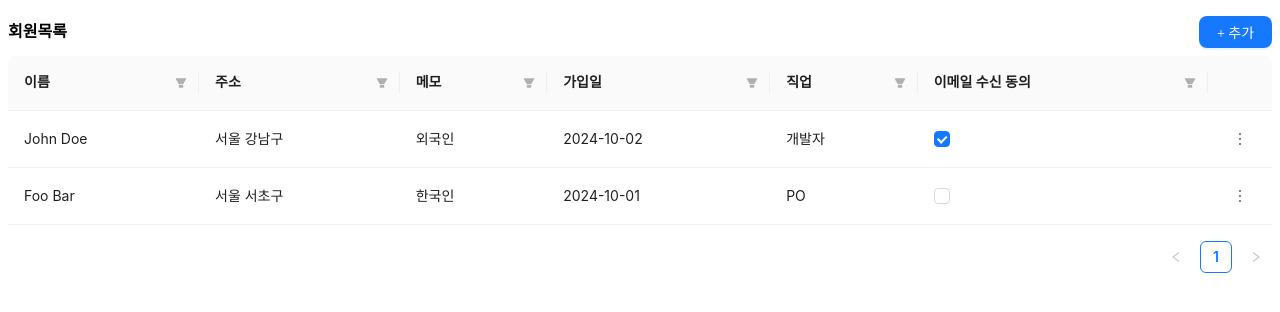
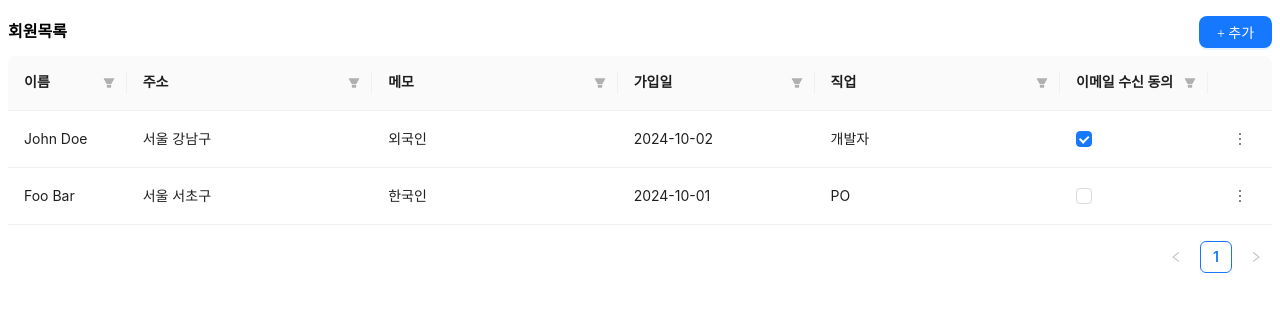
Before and after one commit to limbin1169/signup_table, a React (Vite) app: page / in a window 1280 px wide. Shown: the top 312 px of the page. Built offline with nearby package versions, Linux system fonts and the light colour scheme.

Commit message:
fix: modal Edit 맵핑 및 필터 동적으로 맵핑되도록 구조 변경

```diff
--- a/package.json
+++ b/package.json
@@ -12,6 +12,7 @@
   "dependencies": {
     "@ant-design/icons": "^6.0.0",
     "antd": "^5.15.1",
+    "dayjs": "^1.11.13",
     "mobx": "^6.13.7",
     "mobx-react": "^9.2.0",
     "react": "^18.2.0",
--- a/src/App.tsx
+++ b/src/App.tsx
@@ -3,15 +3,21 @@ import styled from "styled-components";
 import { useCoreStore } from "./CoreProvider";
 import { Observer } from "mobx-react";
 import { RecordModal, RecordTable } from "./components";
+import { RecordModel } from "./models";
 
 const App = () => {
   const { recordStore, uiStore } = useCoreStore();
 
   const handleAddClick = () => {
+    uiStore.setCurrentRecord();
     uiStore.setIsModalOpen(true);
   };
   const handleClose = () => {
     uiStore.setIsModalOpen(false);
+  };
+  const handleEditClick = (record: RecordModel) => {
+    uiStore.setCurrentRecord(record);
+    uiStore.setIsModalOpen(true);
   };
 
   return (
@@ -22,20 +28,24 @@ const App = () => {
           + 추가
         </AddButton>
       </TitleWrapper>
+
       <Observer>
         {() => (
           <RecordTable
             records={recordStore.records}
             fields={recordStore.fields}
+            onEdit={handleEditClick}
           />
         )}
       </Observer>
+
       <Observer>
         {() => (
           <RecordModal
             open={uiStore.isModalOpen}
             onClose={handleClose}
             fields={recordStore.fields}
+            initialValues={uiStore.currentRecord}
           />
         )}
       </Observer>
--- a/src/components/RecordModal.tsx
+++ b/src/components/RecordModal.tsx
@@ -2,10 +2,10 @@ import { Button, Checkbox, DatePicker, Form, Input, Modal, Select } from "antd";
 import { useCoreStore } from "../CoreProvider";
 import { Observer } from "mobx-react";
 import styled from "styled-components";
-import { FieldModel, JobType, RecordModel } from "../models";
+import { FieldModel, RecordModel } from "../models";
 import { useEffect, useState } from "react";
 import TextArea from "antd/es/input/TextArea";
-import { toJS } from "mobx";
+import dayjs from "dayjs";
 
 interface RecordModalProps {
   open: boolean;
@@ -25,6 +25,7 @@ export const RecordModal: React.FC<RecordModalProps> = ({
   const [formValues, setFormValues] = useState<Partial<RecordModel>>({});
 
   const isSubmitDisabled = !formValues.name || !formValues.regiDate;
+
   useEffect(() => {
     if (open) {
       form.resetFields();
@@ -32,7 +33,17 @@ export const RecordModal: React.FC<RecordModalProps> = ({
 
       if (initialValues) {
         const values = { ...initialValues };
-        form.setFieldsValue(values);
+
+        const formValues = { ...values };
+
+        if (values.regiDate) {
+          const dayjsObj = dayjs(values.regiDate);
+          if (dayjsObj.isValid()) {
+            formValues.regiDate = dayjsObj;
+          }
+        }
+
+        form.setFieldsValue(formValues);
         setFormValues(values);
       } else {
         form.setFieldsValue({ job: "개발자" });
@@ -42,22 +53,27 @@ export const RecordModal: React.FC<RecordModalProps> = ({
   }, [open, initialValues, form, fields]);
 
   const handleValuesChange = (changedValues: any) => {
-    setFormValues((prev) => ({ ...prev, ...changedValues }));
+    const updatedValues = { ...changedValues };
+
+    Object.keys(changedValues).forEach((key) => {
+      const field = fields.find((x) => x.id === key);
+      if (field?.type === "date" && changedValues[key]) {
+        updatedValues[key] = changedValues[key].format("YYYY-MM-DD");
+      }
+    });
+
+    setFormValues((prev) => ({ ...prev, ...updatedValues }));
   };
 
   const handleFinish = () => {
-    console.log(`formValues`, formValues);
-    recordStore.addRecord(formValues);
-    console.log(toJS(recordStore.records));
-  };
+    const values = { ...formValues };
+    if (initialValues) {
+      recordStore.updateRecord(values);
+    } else {
+      recordStore.addRecord(values);
+    }
 
-  const handleDateChange = (date: any, dateString: string | string[]) => {
-    if (Array.isArray(dateString)) return;
-    setFormValues((prev) => ({ ...prev, regiDate: dateString }));
-  };
-
-  const handleSelectChange = (value: JobType) => {
-    form.setFieldValue("job", value);
+    onClose();
   };
 
   const renderItems = (field: FieldModel) => {
@@ -73,12 +89,12 @@ export const RecordModal: React.FC<RecordModalProps> = ({
           <DatePicker
             style={{ width: "100%" }}
             placeholder={"Select date"}
-            onChange={handleDateChange}
+            format="YYYY-MM-DD"
           />
         );
       case "select":
         return (
-          <Select style={{ width: `85px` }} onChange={handleSelectChange}>
+          <Select style={{ width: `85px` }}>
             {selectBoxOptions?.map((option) => (
               <Select.Option key={option.value} value={option.value}>
                 {option.label}
@@ -97,7 +113,7 @@ export const RecordModal: React.FC<RecordModalProps> = ({
     <Observer>
       {() => (
         <StyledModal
-          title="회원 추가"
+          title={initialValues ? "회원 수정" : "회원 추가"}
           open={open}
           width={520}
           onCancel={onClose}
--- a/src/components/RecordTable.tsx
+++ b/src/components/RecordTable.tsx
@@ -3,35 +3,96 @@ import { useCoreStore } from "../CoreProvider";
 import { MoreOutlined } from "@ant-design/icons";
 import { styled } from "styled-components";
 import { FieldModel, RecordModel } from "../models";
+import { Observer } from "mobx-react";
 import { toJS } from "mobx";
-import { Observer } from "mobx-react";
 
 interface RecordTableProps {
   records: RecordModel[];
   fields: FieldModel[];
+  onEdit: (data: RecordModel) => void;
 }
 
 export const RecordTable: React.FC<RecordTableProps> = ({
   records,
   fields,
+  onEdit,
 }) => {
   const { recordStore } = useCoreStore();
 
+  const getColumnWidth = (fieldId: string) => {
+    switch (fieldId) {
+      case "id":
+        return 0;
+      case "name":
+        return 120;
+      case "address":
+        return 250;
+      case "memo":
+        return 250;
+      case "regiDate":
+        return 200;
+      case "job":
+        return 250;
+      case "isMailAgreed":
+        return 150;
+      default:
+        return 120;
+    }
+  };
+
+  const handleMenuClick = (key: string, record: RecordModel) => {
+    switch (key) {
+      case "edit":
+        onEdit(record);
+        break;
+      case "delete":
+        recordStore.removeRecord(record.id);
+        break;
+      default:
+        break;
+    }
+  };
+
+  return (
+    <Observer>
+      {() => {
+        const dataSource = toJS(records);
+
         const fieldColumns = fields.map((field) => {
+          const uniqueValues = Array.from(
+            new Set(
+              dataSource.map((record) => record[field.id as keyof RecordModel])
+            )
+          ).filter((value) => value !== undefined && value !== null);
+
+          const filterOptions = uniqueValues.map((value) => ({
+            text: String(value),
+            value: value,
+          }));
+
           const column: any = {
             title: field.label,
             dataIndex: field.id,
             key: field.id,
-      filters: [
-        {
-          text: field.type,
-          value: "Joe",
+            width: getColumnWidth(field.id),
+            filters: filterOptions.length > 0 ? filterOptions : undefined,
+            onFilter: (value: any, record: RecordModel) => {
+              const fieldValue = record[field.id as keyof RecordModel];
+
+              if (typeof fieldValue === "boolean") {
+                return fieldValue === (value === "true");
+              }
+
+              return String(fieldValue).includes(String(value));
             },
-      ],
           };
 
           if (field.id === "isMailAgreed") {
             column.render = (value: boolean) => <Checkbox checked={value} />;
+            column.filters = [
+              { text: "선택됨", value: "true" },
+              { text: "선택 안함", value: "false" },
+            ];
           }
 
           return column;
@@ -70,25 +131,8 @@ export const RecordTable: React.FC<RecordTableProps> = ({
 
         const columns = [...fieldColumns, actionColumn];
 
-  const handleMenuClick = (key: string, record: RecordModel) => {
-    switch (key) {
-      case "edit":
-        recordStore.updateRecord({
-          id: record.id,
-          name: "임빈11111111111",
-        });
-        break;
-      case "delete":
-        recordStore.removeRecord(record.id);
-        break;
-      default:
-        break;
-    }
-  };
-
-  return (
-    <Observer>
-      {() => <Table columns={columns} dataSource={records} rowKey="id" />}
+        return <Table columns={columns} dataSource={dataSource} rowKey="id" />;
+      }}
     </Observer>
   );
 };
--- a/src/models/RecordModel.ts
+++ b/src/models/RecordModel.ts
@@ -1,4 +1,7 @@
+import dayjs from "dayjs";
 import { makeAutoObservable } from "mobx";
+
+let idCounter = 2;
 
 export type JobType = "개발자" | "PO" | "디자이너";
 
@@ -7,16 +10,20 @@ export class RecordModel {
   name: string = "";
   address?: string;
   memo?: string;
-  regiDate: string = "";
+  regiDate: string | dayjs.Dayjs = "";
   job?: JobType;
   isMailAgreed: boolean = false;
 
   constructor(data?: Partial<RecordModel>) {
+    makeAutoObservable(this);
+
     if (data) {
+      if (!data?.id) {
+        idCounter++;
+        this.id = idCounter + "";
+      }
       this.setValues(data);
     }
-
-    makeAutoObservable(this);
   }
 
   setValues(data: Partial<RecordModel>) {
--- a/src/stores/UiStore.ts
+++ b/src/stores/UiStore.ts
@@ -1,7 +1,10 @@
 import { makeAutoObservable } from "mobx";
+import { RecordModel } from "../models";
 
 export class UiStore {
   private _isModalOpen: boolean = false;
+  private _currentRecord: RecordModel | undefined = undefined;
+
   constructor() {
     makeAutoObservable(this);
   }
@@ -9,8 +12,15 @@ export class UiStore {
   get isModalOpen() {
     return this._isModalOpen;
   }
+  get currentRecord() {
+    return this._currentRecord;
+  }
 
   setIsModalOpen(flag: boolean) {
     this._isModalOpen = flag;
   }
+
+  setCurrentRecord(record?: RecordModel) {
+    this._currentRecord = record;
+  }
 }
```
Also changed, not shown: 1 other file (tests, documents, lock files or other folders). Lines whose indentation alone changed are shown as unchanged.
